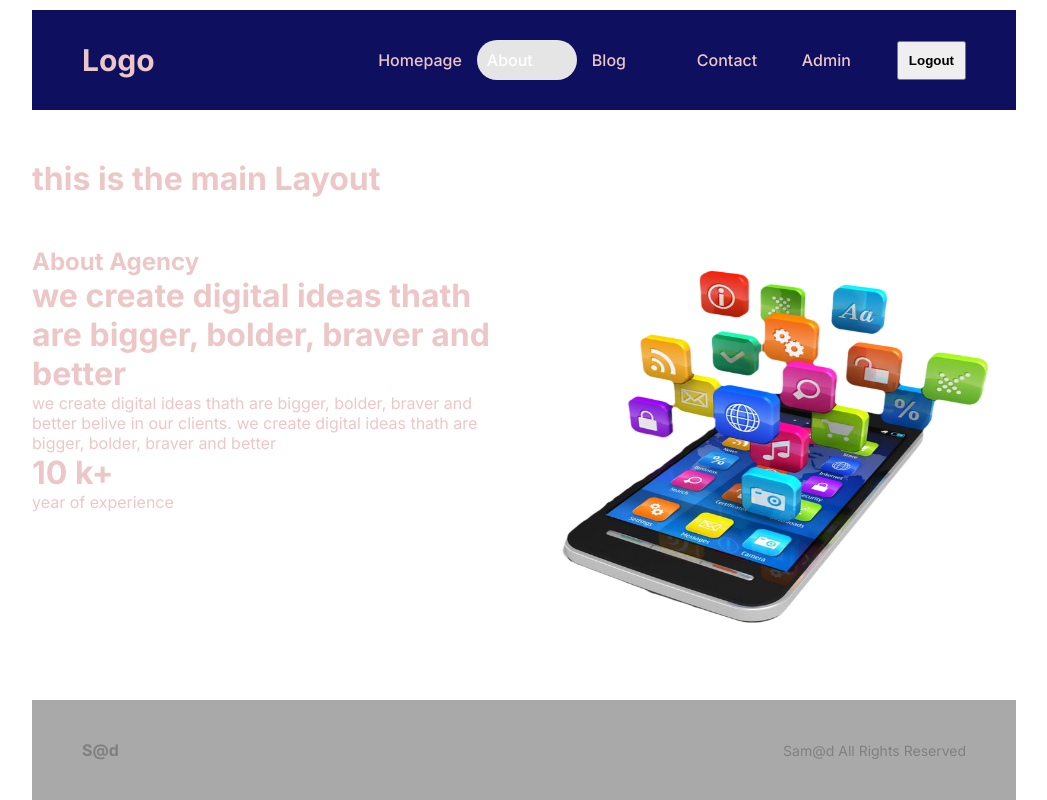
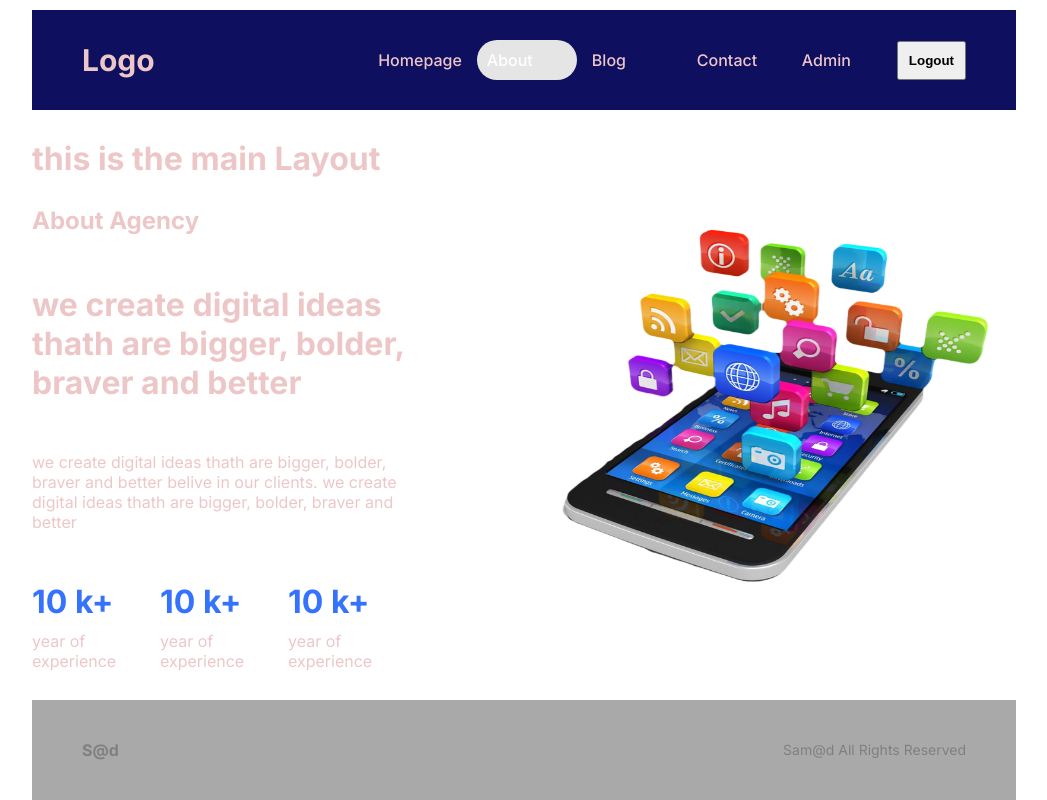
Before and after one commit to samade747/next-practice-, a Next.js app: page /about in a window 1280 px wide. Shown: the whole page, without its empty margins (116-1163 px from the left). Built offline with nearby package versions, Linux system fonts and the light colour scheme.

Commit message:
1038pm 09 5 2024

```diff
--- a/src/app/about/about.module.css
+++ b/src/app/about/about.module.css
@@ -1,16 +1,43 @@
 .container{
     display: flex;
-
+    gap: 100px;
 }
 
 .textContainer{
     flex: 1;
     display: flex;
     flex-direction: column;
+    gap: 50px;
 
+}
+
+.subtitle{
+    color: var(--btn);
+}
+
+.desc{
+    font-size: 20px;
+    font-weight: 300;
 }
 
 .imgContainer{
     flex: 1;
+    position: relative;
+}
 
+.boxes{
+   display: flex;
+   align-items: center;
+   justify-content: space-between;
 }
+
+.box{
+    display: flex;
+    flex-direction: column;
+    gap: 10px;
+}
+
+
+.box h1{
+    color: var(--btn);
+}
--- a/src/app/about/page.jsx
+++ b/src/app/about/page.jsx
@@ -19,6 +19,19 @@ const Aboutpage = () => {
           <h1>10 k+</h1>
           <p>year of experience</p>
         </div>
+
+
+        <div className={styles.box}>
+          <h1>10 k+</h1>
+          <p>year of experience</p>
+        </div>
+
+
+        <div className={styles.box}>
+          <h1>10 k+</h1>
+          <p>year of experience</p>
+        </div>
+
       </div>
 
 
@@ -30,6 +43,7 @@ const Aboutpage = () => {
         src="/about.png"
         alt="about Image"
         width={500} height={400}
+        className={styles.img}
       />
     </div>
 
--- a/src/app/home.module.css
+++ b/src/app/home.module.css
@@ -14,8 +14,8 @@
   }
 
   .brands {
-    width: 500px;
-    height: 200px;
+    width:200px;
+    height: 100px;
     position: relative;
     filter: grayscale(1);
   }
--- a/src/app/page.jsx
+++ b/src/app/page.jsx
@@ -6,9 +6,9 @@ const Home = () => {
   return (
     <div className={styles.container}>
       <div className={styles.textContainer}>
-        <h1 className={styles.title}>Creative Thoughts Agency</h1>
-        <p className={styles.desc}>
-          Lorem ipsum dolor sit amet consectetur adipisicing elit. Placeat quibusdam nesciunt nam porro accusantium, repellendus in ea deserunt, non soluta unde beatae illo? Iure magnam autem quae delectus architecto dolorum? Id molestias placeat voluptas dolores, reprehenderit ipsam delectus error nulla consequatur, sint modi culpa quibusdam ipsum accusamus beatae iusto est, animi libero. Aspernatur debitis eos ipsa odit suscipit at molestiae.
+        <h1 className={styles.subtitle}>Creative Thoughts Agency</h1>
+        <p className={styles.title}>
+          Lorem ipsum dolor sit amet consectetur adipisicing elit. Placeat quibusdam nesciunt nam porro accusantium,
         </p>
         <div className={styles.buttons}>
           <button className={styles.button}>Learn More</button>
```
